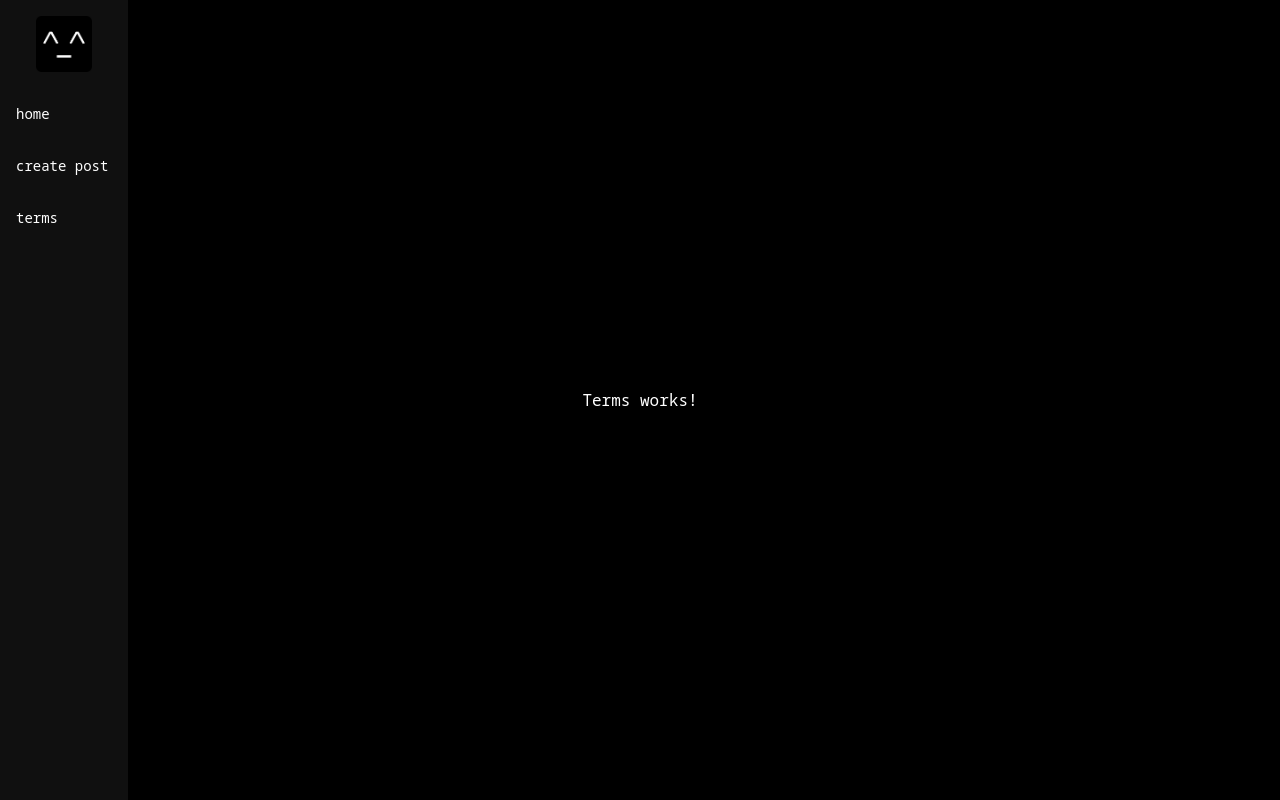
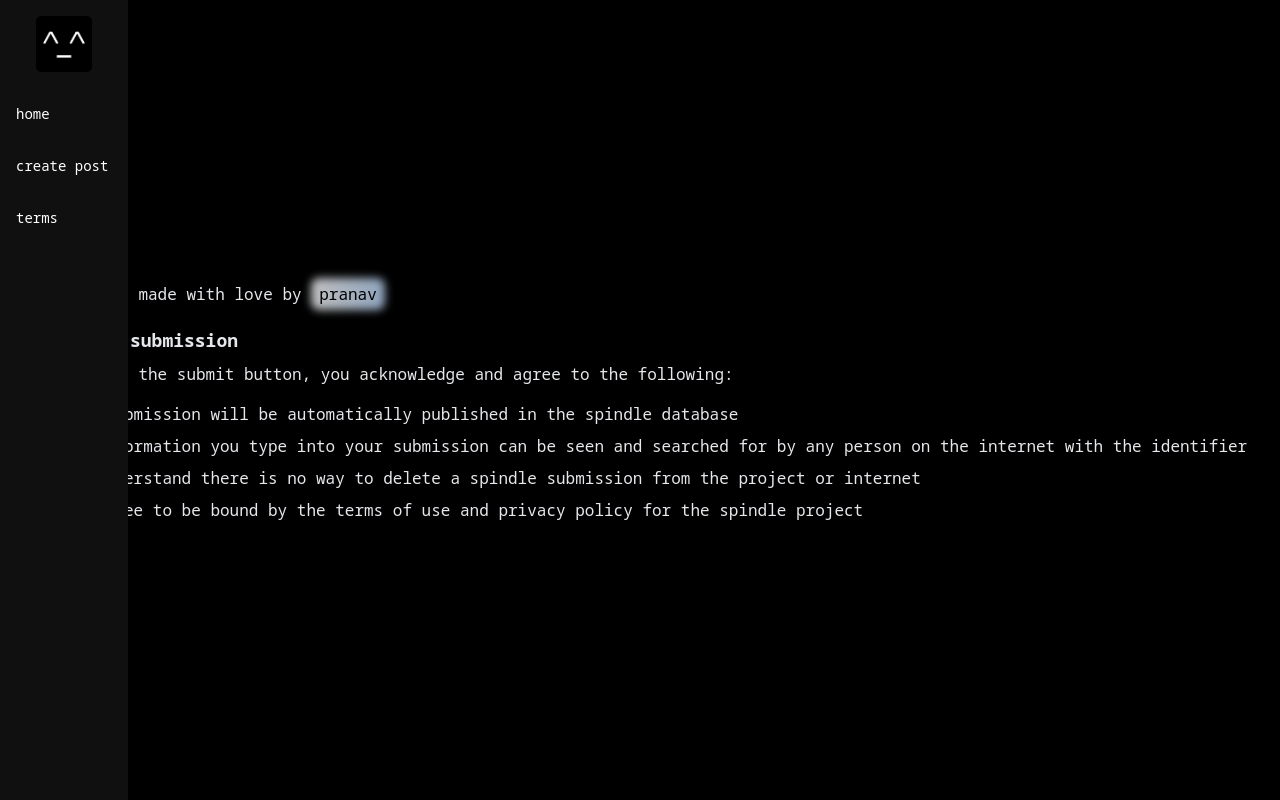
Before and after one commit to pranavkoirala/spindle, a React (Vite) app in the folder client/: page /terms in a window 1280 px wide. Built offline with nearby package versions, Linux system fonts and the light colour scheme.

Commit message:
Enhance Terms component with submission terms and styling

```diff
--- a/client/src/pages/Terms/Terms.jsx
+++ b/client/src/pages/Terms/Terms.jsx
@@ -1,11 +1,49 @@
 "use client";
-import React from "react";
-import PropTypes from "prop-types";
 
-const Terms = ({}) => {
-  return <div>Terms works!</div>;
+const Terms = () => {
+  return (
+    <div className="terms-page px-8 py-4 text-gray-200">
+      <p className="mb-4">
+        spindle is made with love by{" "}
+        <a
+          href="https://github.com/pranavkoirala"
+          target="_blank"
+          rel="noopener noreferrer"
+          className="relative inline-block text-black rounded-lg px-2 py-1 group"
+        >
+          <span
+            className="absolute inset-0 rounded-lg bg-gradient-to-r from-white to-blue-200 blur-sm opacity-75 group-hover:opacity-100 transition duration-800 group-hover:duration-200 animate-tilt"
+            aria-hidden="true"
+          ></span>
+          <span className="relative">pranav</span>
+        </a>
+      </p>
+
+      <h2 className="text-lg font-semibold mb-2">terms of submission</h2>
+      <p className="mb-4">
+        by hitting the submit button, you acknowledge and agree to the
+        following:
+      </p>
+      <ul className="list-disc ml-6 space-y-2">
+        <li>
+          your submission will be automatically published in the spindle
+          database
+        </li>
+        <li>
+          any information you type into your submission can be seen and searched
+          for by any person on the internet with the identifier
+        </li>
+        <li>
+          you understand there is no way to delete a spindle submission from the
+          project or internet
+        </li>
+        <li>
+          you agree to be bound by the terms of use and privacy policy for the
+          spindle project
+        </li>
+      </ul>
+    </div>
+  );
 };
 
-Terms.propTypes = {};
-
 export default Terms;
```
